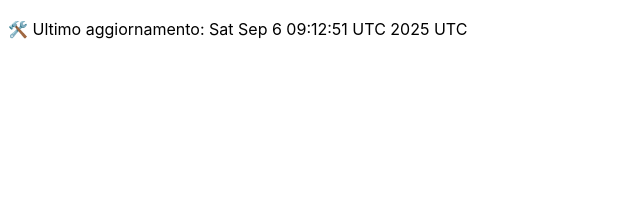
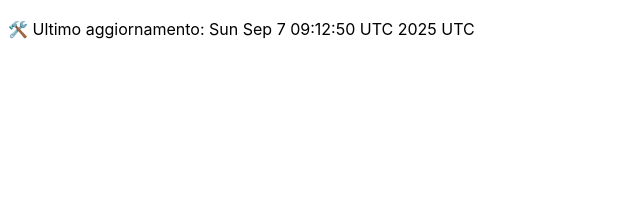
Before and after one commit to DanteTrb/DanteTrb.github.io, a Jekyll site: the page built from badges.md, in a window 1280 px wide. Shown: the top 213 px of the page, without its empty margins (0-640 px from the left). Built offline with Jekyll 4.4.1, drawn with Linux system fonts in a browser that asks for light colours; our own code applies the rules of GitHub Pages for plain Markdown files.

Commit message:
🛠️ Aggiornamento automatico badge

```diff
--- a/badges.md
+++ b/badges.md
@@ -1 +1 @@
-🛠️ Ultimo aggiornamento: Sat Sep  6 09:12:51 UTC 2025 UTC
+🛠️ Ultimo aggiornamento: Sun Sep  7 09:12:50 UTC 2025 UTC
```
